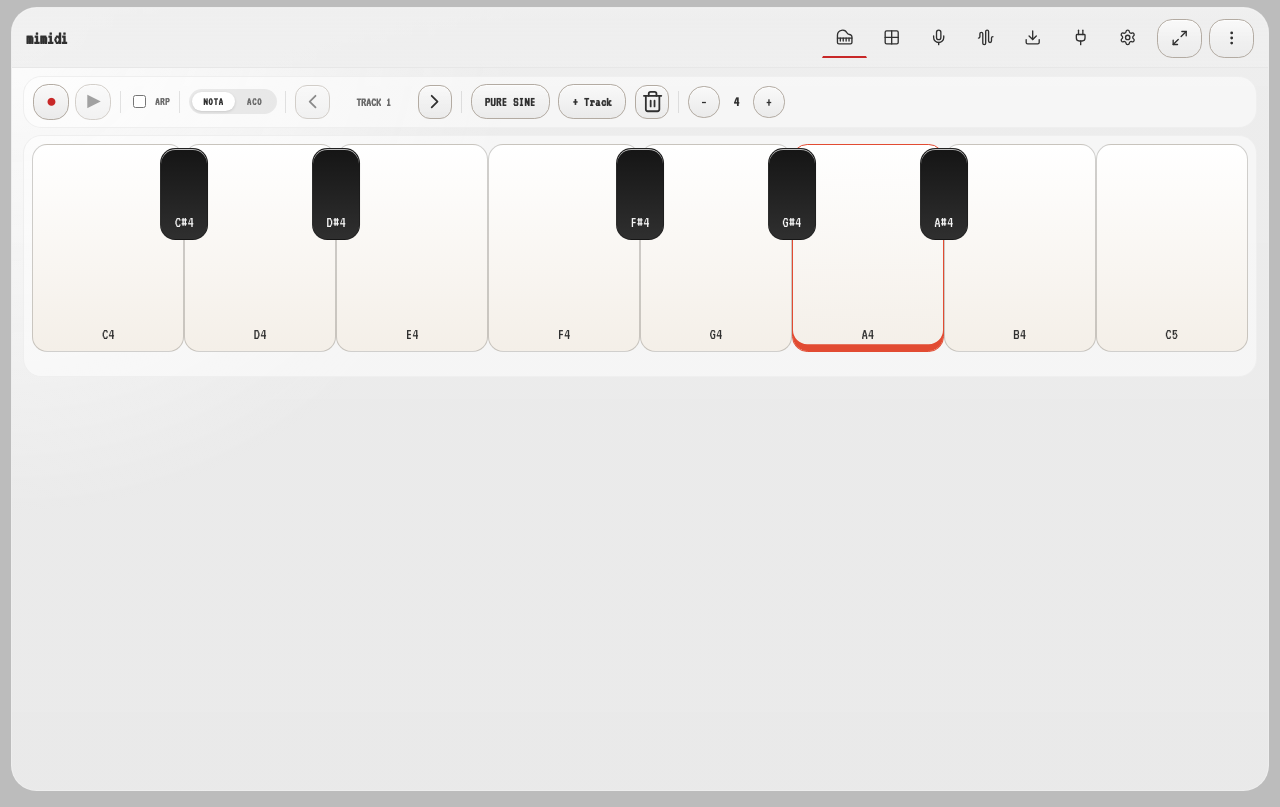
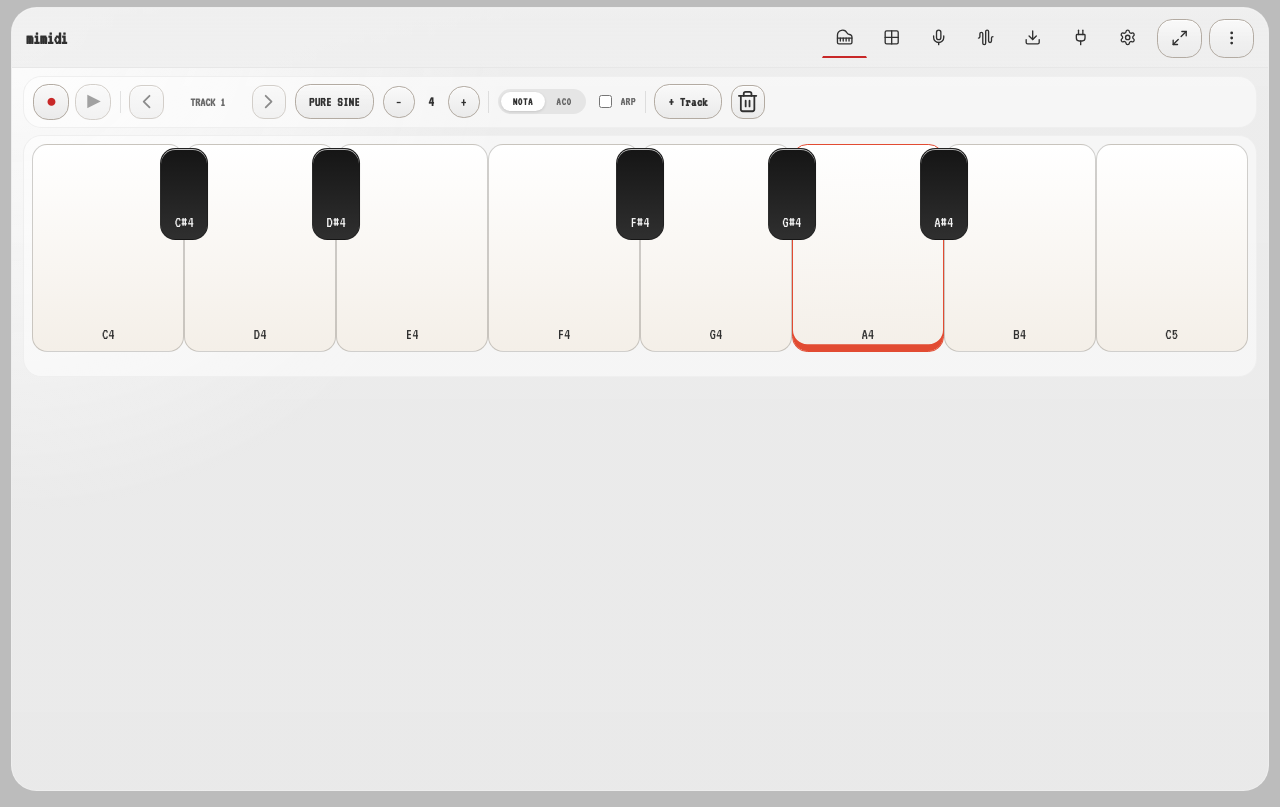
Before and after one commit to SebHernandezAmoros/MiMIDI, a React (Vite) app: page / in a window 1280 px wide. Built offline with nearby package versions, Linux system fonts and the light colour scheme.

Commit message:
fix(lab): corregir grabación infinita, audio iOS, mute en live pad y separación melódico/percusión en perform-only

```diff
--- a/src/app/styles/ui-library.css
+++ b/src/app/styles/ui-library.css
@@ -429,6 +429,7 @@
   color: var(--ui-color-text);
   text-align: left;
   cursor: pointer;
+  touch-action: manipulation;
   transition:
     transform 90ms ease,
     box-shadow 90ms ease;
--- a/src/engine/audio/audioEngine.ts
+++ b/src/engine/audio/audioEngine.ts
@@ -63,6 +63,7 @@ let audioContext: AudioContext | null = null
 let masterGainNode: GainNode | null = null
 let whiteNoiseBuffer: AudioBuffer | null = null
 let voiceCounter = 0
+let resumePromise: Promise<void> | null = null
 
 const activeVoices = new Map<VoiceId, ActiveVoice>()
 
@@ -86,11 +87,37 @@ function getAudioContext() {
     audioContext = new AudioContext()
   }
 
-  if (audioContext.state === "suspended") {
-    void audioContext.resume()
+  if (audioContext.state === "suspended" && !resumePromise) {
+    resumePromise = audioContext.resume().then(() => {
+      resumePromise = null
+    })
   }
 
   return audioContext
+}
+
+/**
+ * Llama desde un handler de gesto de usuario (pointerdown, click) antes de
+ * disparar audio. En iOS Safari el AudioContext no se desbloquea solo con
+ * resume() — también necesita un source.start() dentro del gesto síncrono.
+ * Jugamos un buffer silencioso de 1 muestra para hacer ese unlock y luego
+ * esperamos a que resume() complete antes de devolver.
+ */
+export async function ensureAudioReady(): Promise<void> {
+  const ctx = getAudioContext()
+
+  if (ctx.state === "suspended") {
+    // iOS unlock: source.start() debe ocurrir sincrónicamente en el gesto
+    try {
+      const buf = ctx.createBuffer(1, 1, ctx.sampleRate)
+      const src = ctx.createBufferSource()
+      src.buffer = buf
+      src.connect(ctx.destination)
+      src.start(0)
+    } catch (_) {}
+  }
+
+  if (resumePromise) await resumePromise
 }
 
 function getMasterGainNode(ctx: AudioContext) {
--- a/src/features/lab/LabApp.tsx
+++ b/src/features/lab/LabApp.tsx
@@ -66,6 +66,7 @@ import { useLabProject } from "./useLabProject"
 import { useLabPlayback } from "./useLabPlayback"
 import { useLabPerform } from "./useLabPerform"
 import { previewOctaveOptions } from "../../engine/midi/notes"
+import { ensureAudioReady } from "../../engine/audio/audioEngine"
 
 const PAD_ACCENT_MAP: Partial<Record<SmcPadSoundId, string>> = {
   kick: "ui-smc-btn-kick",
@@ -204,7 +205,7 @@ function LabApp({ language = "es", mode = "full", settingsOpen = false, onSettin
   function startRecording() {
     labPlayback.stopAll()
     labPerform.stopArpeggiator()
-    startRecording()
+    labRecording.startRecording()
   }
 
   function tearDownSession() {
@@ -1229,35 +1230,7 @@ function LabApp({ language = "es", mode = "full", settingsOpen = false, onSettin
 
             <span aria-hidden="true" className="perform-mode-transport-divider" />
 
-            <div className="ui-pad-pager">
-              <button
-                aria-label={t.pad.prevPage}
-                className="ui-icon-btn"
-                disabled={padPage === 0}
-                onClick={() => setPadPage((p) => Math.max(0, p - 1))}
-                type="button"
-              >
-                <ChevronLeft size={15} />
-              </button>
-              <span className="ui-pad-pager-label">
-                {padPage + 1} / {Math.ceil(smcPadSounds.length / 8)}
-              </span>
-              <button
-                aria-label={t.pad.nextPage}
-                className="ui-icon-btn"
-                disabled={padPage >= Math.ceil(smcPadSounds.length / 8) - 1}
-                onClick={() =>
-                  setPadPage((p) => Math.min(Math.ceil(smcPadSounds.length / 8) - 1, p + 1))
-                }
-                type="button"
-              >
-                <ChevronRight size={15} />
-              </button>
-            </div>
-
-            <span aria-hidden="true" className="perform-mode-transport-divider" />
-
-            <div className="app-mock-toolbar-controls">
+            {/* Grupo 2: Qué tocas — pista, página y añadir */}
             <select
               aria-label={t.toolbar.activeTrack}
               className="ui-select"
@@ -1270,9 +1243,40 @@ function LabApp({ language = "es", mode = "full", settingsOpen = false, onSettin
                 </option>
               ))}
             </select>
+
+            <div className="ui-pad-pager">
+              <button
+                aria-label={t.pad.prevPage}
+                className="ui-icon-btn"
+                disabled={padPage === 0}
+                onClick={() => setPadPage((p) => Math.max(0, p - 1))}
+                type="button"
+              >
+                <ChevronLeft size={15} />
+              </button>
+              <span className="ui-pad-pager-label">
+                {padPage + 1} / {Math.ceil(smcPadSounds.length / 8)}
+              </span>
+              <button
+                aria-label={t.pad.nextPage}
+                className="ui-icon-btn"
+                disabled={padPage >= Math.ceil(smcPadSounds.length / 8) - 1}
+                onClick={() =>
+                  setPadPage((p) => Math.min(Math.ceil(smcPadSounds.length / 8) - 1, p + 1))
+                }
+                type="button"
+              >
+                <ChevronRight size={15} />
+              </button>
+            </div>
+
             <button className="ui-pill-btn" onClick={lab.addPadTrack} type="button">
               {t.toolbar.addPadTrack}
             </button>
+
+            <span aria-hidden="true" className="perform-mode-transport-divider" />
+
+            {/* Grupo 3: Configuración y acciones estructurales */}
             <button
               aria-label={
                 lab.project.padSettingsLocked
@@ -1304,7 +1308,6 @@ function LabApp({ language = "es", mode = "full", settingsOpen = false, onSettin
             >
               <Trash2 size={18} />
             </button>
-            </div>
           </header>
 
           <div className="ui-smc-grid">
@@ -1325,7 +1328,7 @@ function LabApp({ language = "es", mode = "full", settingsOpen = false, onSettin
                       0.35,
                       1 - ((e.clientY - rect.top) / rect.height) * 0.65,
                     )
-                    handleSamplerPad(pad.id, velocity)
+                    void ensureAudioReady().then(() => handleSamplerPad(pad.id, velocity))
                   }}
                   type="button"
                 >
@@ -1717,7 +1720,11 @@ function LabApp({ language = "es", mode = "full", settingsOpen = false, onSettin
               onPlayToggle={
                 labPlayback.playbackTransport.isPlaying
                   ? labPlayback.playbackTransport.stop
-                  : labPlayback.playRecording
+                  : () =>
+                      labPlayback.playbackTransport.play({
+                        ...lab.project,
+                        timeline: [lab.primaryTrack],
+                      })
               }
               onRecordToggle={
                 labRecording.recordingState === "recording"
@@ -1730,8 +1737,8 @@ function LabApp({ language = "es", mode = "full", settingsOpen = false, onSettin
               removeTrackDisabled={false}
               selectedInstrumentId={selectedInstrument.id}
               selectedInstrumentName={selectedInstrument.name}
-              trackNextDisabled={lab.midiTracks.at(-1)?.id === lab.primaryTrack.id}
-              trackPreviousDisabled={lab.midiTracks[0]?.id === lab.primaryTrack.id}
+              trackNextDisabled={lab.melodicTracks.at(-1)?.id === lab.primaryTrack.id}
+              trackPreviousDisabled={lab.melodicTracks[0]?.id === lab.primaryTrack.id}
               visibleInstruments={dialogVisibleInstruments}
             />
           </header>
--- a/src/features/lab/useLabPerform.ts
+++ b/src/features/lab/useLabPerform.ts
@@ -306,7 +306,7 @@ export function useLabPerform({
 
     playSmcPadHit(
       soundId,
-      isPrimaryTrackAudible ? liveState.volume : 0,
+      liveState.volume,
       liveState.pan,
       { ...PAD_SOUND_DEFAULTS[soundId], ...project.padSoundSettings[soundId], volume: velocity } as PadSoundParams,
     )
--- a/src/features/lab/useLabProject.ts
+++ b/src/features/lab/useLabProject.ts
@@ -146,6 +146,13 @@ export function useLabProject({
         EMPTY_MIDI_TRACK
       )
     }
+    if (mode === "perform-only") {
+      return (
+        melodicTracks.find((t) => t.id === activeTrackId) ??
+        melodicTracks[0] ??
+        EMPTY_MIDI_TRACK
+      )
+    }
     return (
       midiTracks.find((t) => t.id === activeTrackId) ??
       melodicTracks[0] ??
@@ -241,9 +248,13 @@ export function useLabProject({
   }
 
   function switchTrackByOffset(offset: -1 | 1) {
-    const currentIndex = midiTracks.findIndex((track) => track.id === primaryTrack.id)
-    if (currentIndex < 0) return
-    const nextTrack = midiTracks[currentIndex + offset]
+    const tracks = mode === "perform-only" ? melodicTracks : midiTracks
+    const currentIndex = tracks.findIndex((track) => track.id === primaryTrack.id)
+    if (currentIndex < 0) {
+      if (tracks[0]) switchActiveTrack(tracks[0].id)
+      return
+    }
+    const nextTrack = tracks[currentIndex + offset]
     if (!nextTrack) return
     switchActiveTrack(nextTrack.id)
   }
--- a/src/features/perform/components/PerformResponsiveToolbar.tsx
+++ b/src/features/perform/components/PerformResponsiveToolbar.tsx
@@ -78,7 +78,7 @@ export function PerformResponsiveToolbar({
 
   return (
     <>
-      {/* Record + Play */}
+      {/* Grupo 1: Transporte (grabar / reproducir) */}
       <div className="perform-mode-transport" aria-label={tp.transportControls}>
         <button
           aria-label={isRecording ? tp.stopRecording : tp.startRecording}
@@ -126,40 +126,7 @@ export function PerformResponsiveToolbar({
 
       <span aria-hidden="true" className="perform-mode-transport-divider" />
 
-      {/* ARP toggle */}
-      <label className="perform-mode-arp-toggle" aria-label={tp.arpLabel}>
-        <input
-          checked={isArpEnabled}
-          className="ui-checkbox"
-          onChange={onArpToggle}
-          type="checkbox"
-        />
-        <span>ARP</span>
-      </label>
-
-      <span aria-hidden="true" className="perform-mode-transport-divider" />
-
-      {/* NOTE / CHORD mode */}
-      <div className="ui-toggle-group" role="group" aria-label={tp.pianoMode}>
-        <button
-          aria-pressed={pianoMode === "note"}
-          onClick={() => onPianoModeChange("note")}
-          type="button"
-        >
-          {tp.modeNote}
-        </button>
-        <button
-          aria-pressed={pianoMode === "chord"}
-          onClick={() => onPianoModeChange("chord")}
-          type="button"
-        >
-          {tp.modeChord}
-        </button>
-      </div>
-
-      <span aria-hidden="true" className="perform-mode-transport-divider" />
-
-      {/* Track navigation */}
+      {/* Grupo 2: Qué tocas — pista, instrumento y octava */}
       <div className="ui-pad-pager">
         <button
           aria-label={tp.previousTrack}
@@ -184,9 +151,6 @@ export function PerformResponsiveToolbar({
         </button>
       </div>
 
-      <span aria-hidden="true" className="perform-mode-transport-divider" />
-
-      {/* Instrument selector */}
       <button
         className="ui-pill-btn"
         onClick={onInstrumentDialogOpen}
@@ -197,25 +161,6 @@ export function PerformResponsiveToolbar({
         {selectedInstrumentName.toUpperCase()}
       </button>
 
-      {/* Add track */}
-      <button className="ui-pill-btn" onClick={onAddTrack} type="button">
-        {tp.addTrack}
-      </button>
-
-      {/* Remove track */}
-      <button
-        aria-label={tp.removeActiveTrack}
-        className="ui-icon-btn"
-        disabled={removeTrackDisabled}
-        onClick={onConfirmRemoveTrack}
-        type="button"
-      >
-        <Trash2 size={18} />
-      </button>
-
-      <span aria-hidden="true" className="perform-mode-transport-divider" />
-
-      {/* Octave counter */}
       <div className="ui-counter" aria-label={tp.octaveControl}>
         <button
           aria-label={tp.octaveDown}
@@ -236,6 +181,53 @@ export function PerformResponsiveToolbar({
         </button>
       </div>
 
+      <span aria-hidden="true" className="perform-mode-transport-divider" />
+
+      {/* Grupo 3: Cómo tocas — modo de nota y arpegiador */}
+      <div className="ui-toggle-group" role="group" aria-label={tp.pianoMode}>
+        <button
+          aria-pressed={pianoMode === "note"}
+          onClick={() => onPianoModeChange("note")}
+          type="button"
+        >
+          {tp.modeNote}
+        </button>
+        <button
+          aria-pressed={pianoMode === "chord"}
+          onClick={() => onPianoModeChange("chord")}
+          type="button"
+        >
+          {tp.modeChord}
+        </button>
+      </div>
+
+      <label className="perform-mode-arp-toggle" aria-label={tp.arpLabel}>
+        <input
+          checked={isArpEnabled}
+          className="ui-checkbox"
+          onChange={onArpToggle}
+          type="checkbox"
+        />
+        <span>ARP</span>
+      </label>
+
+      <span aria-hidden="true" className="perform-mode-transport-divider" />
+
+      {/* Grupo 4: Estructural — añadir y eliminar pistas */}
+      <button className="ui-pill-btn" onClick={onAddTrack} type="button">
+        {tp.addTrack}
+      </button>
+
+      <button
+        aria-label={tp.removeActiveTrack}
+        className="ui-icon-btn"
+        disabled={removeTrackDisabled}
+        onClick={onConfirmRemoveTrack}
+        type="button"
+      >
+        <Trash2 size={18} />
+      </button>
+
       <PerformInstrumentDialog
         activeCategory={activeInstrumentCategory}
         instrumentCategories={instrumentCategories}
```
Also changed, not shown: 1 other file (tests, documents, lock files or other folders). Lines whose indentation alone changed are shown as unchanged.
